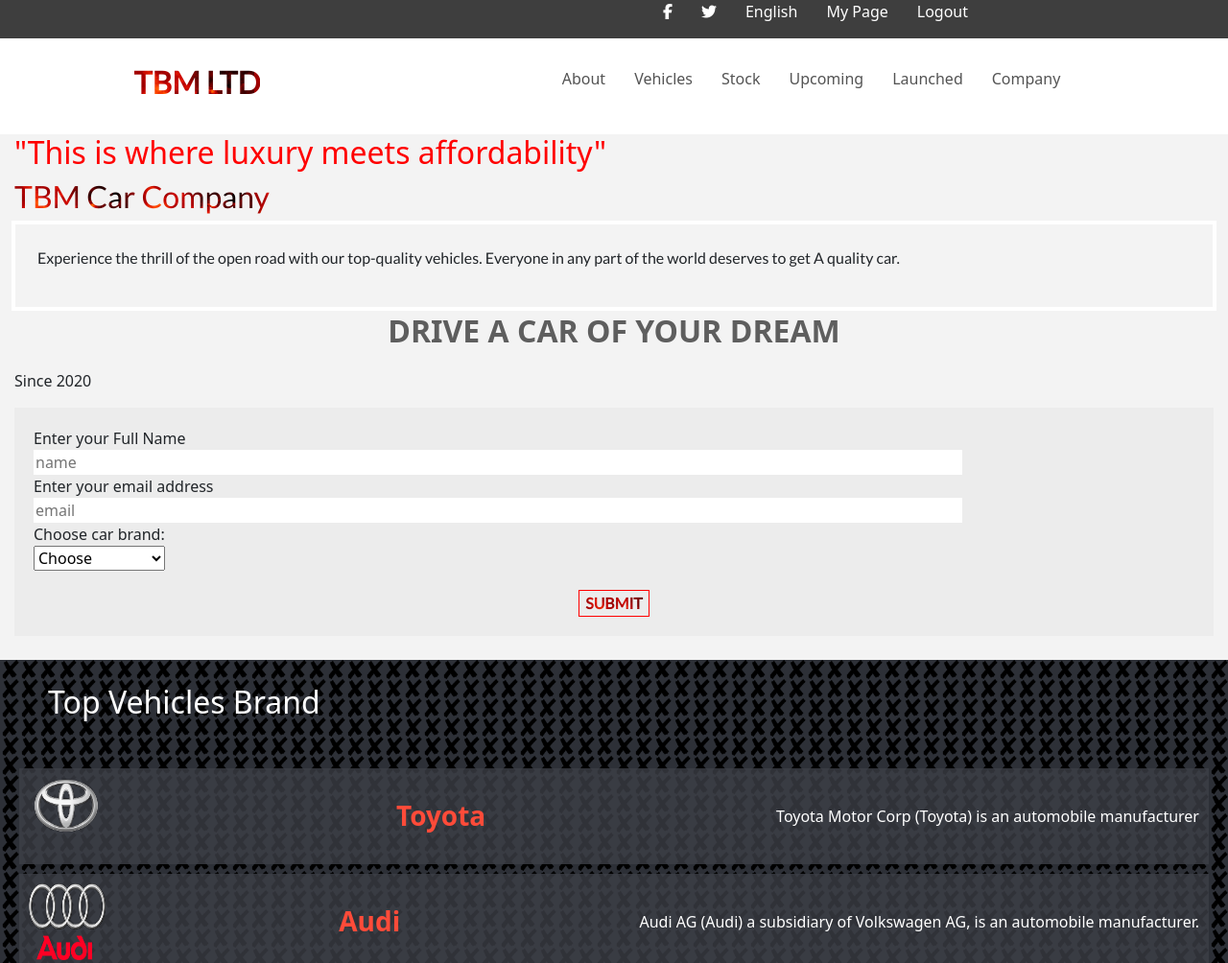
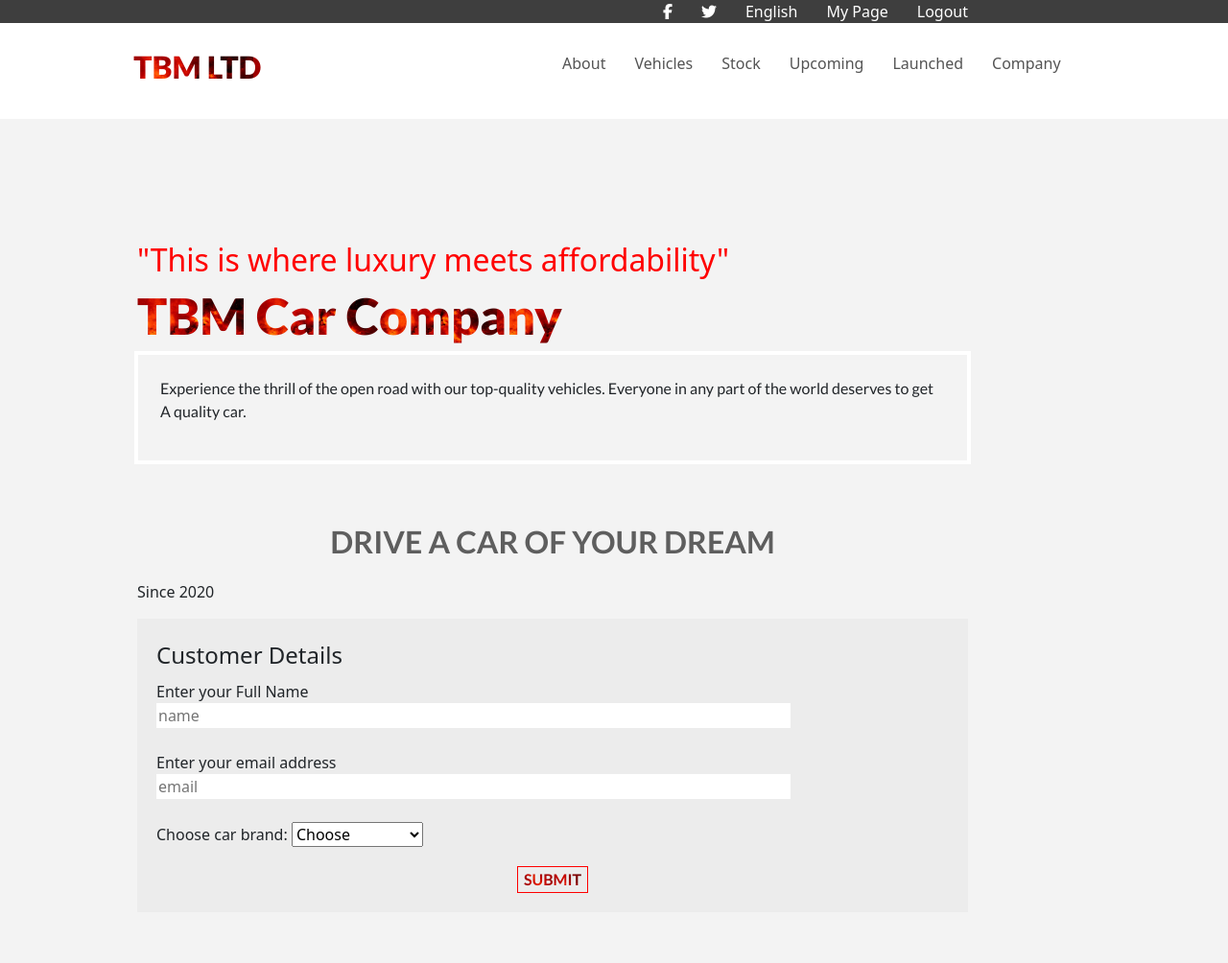
Before and after one commit to tumainimaganiko/Vehicle-Company, a website: page index.html in a window 1280 px wide. Shown: the top 1004 px of the page at 96% size. Drawn offline with nearby package versions, Linux system fonts and the light colour scheme.

Commit message:
Modify introduction part

```diff
--- a/index.html
+++ b/index.html
@@ -51,11 +51,13 @@
             <p class="tbm-header">DRIVE A CAR OF YOUR DREAM</p>
             <p> Since 2020</p>
             <form action="https://formspree.io/f/xeqwlyqy" method="post">
+                <fieldset>
+                    <legend>Customer Details</legend>
                 <label for="fullname">Enter your Full Name</label> <br>
-                <input id="fullname" type="text" name="fullname" placeholder="name" required>   <br>
+                <input id="fullname" type="text" name="fullname" placeholder="name" required> <br>  <br>
                 <label for="email">Enter your email address</label> <br>
-                <input type="email" name="email" placeholder="email" required>   <br>
-                <label for="cars">Choose car brand:</label> <br>
+                <input type="email" name="email" placeholder="email" required> <br>  <br>
+                <label for="cars">Choose car brand:</label>
                 <select id="cars" name="cars">
                   <option value="">Choose</option>
                   <option value="BMW">BMW</option>
@@ -64,6 +66,7 @@
                   <option value="Volvo">Volvo</option>
                 </select> <br>
                 <input class="bg-red" type="submit" value="SUBMIT">
+            </fieldset>
             </form>
         </section>
         <section class="main-part">
--- a/styles.css
+++ b/styles.css
@@ -1,3 +1,4 @@
+@import url('https://fonts.googleapis.com/css2?family=Inter&family=Lato:wght@700;900&display=swap');
 body {
     margin: 0;
     font-family: 'Lato';
@@ -39,8 +40,8 @@
     -webkit-background-clip: text; /* For Safari/Chrome */
     -webkit-text-fill-color: transparent;
     background-size: 125px;
-    font-size: 32px !important;
-    font-weight: 900;
+    font-size: 52px !important;
+    font-weight: 900 !important;
 }
 
 .introduction div {
@@ -57,6 +58,8 @@
     font-weight: 600;
     color: #5e5e5e;
     text-align-last: center;
+    font-family: 'Lato';
+    padding-top: 7%;
 }
 form {
     padding: 20px;
@@ -297,6 +300,7 @@
         display: flex;
         justify-content: flex-end;
         list-style-type: none;
+        margin: 0;
     }
 
     .first-nav ul a {
@@ -339,4 +343,8 @@
         text-decoration: none;
         color: #545454;
     }
+
+    .introduction {
+        padding: 10% 20% 10% 10%;
+    }
 }
```
